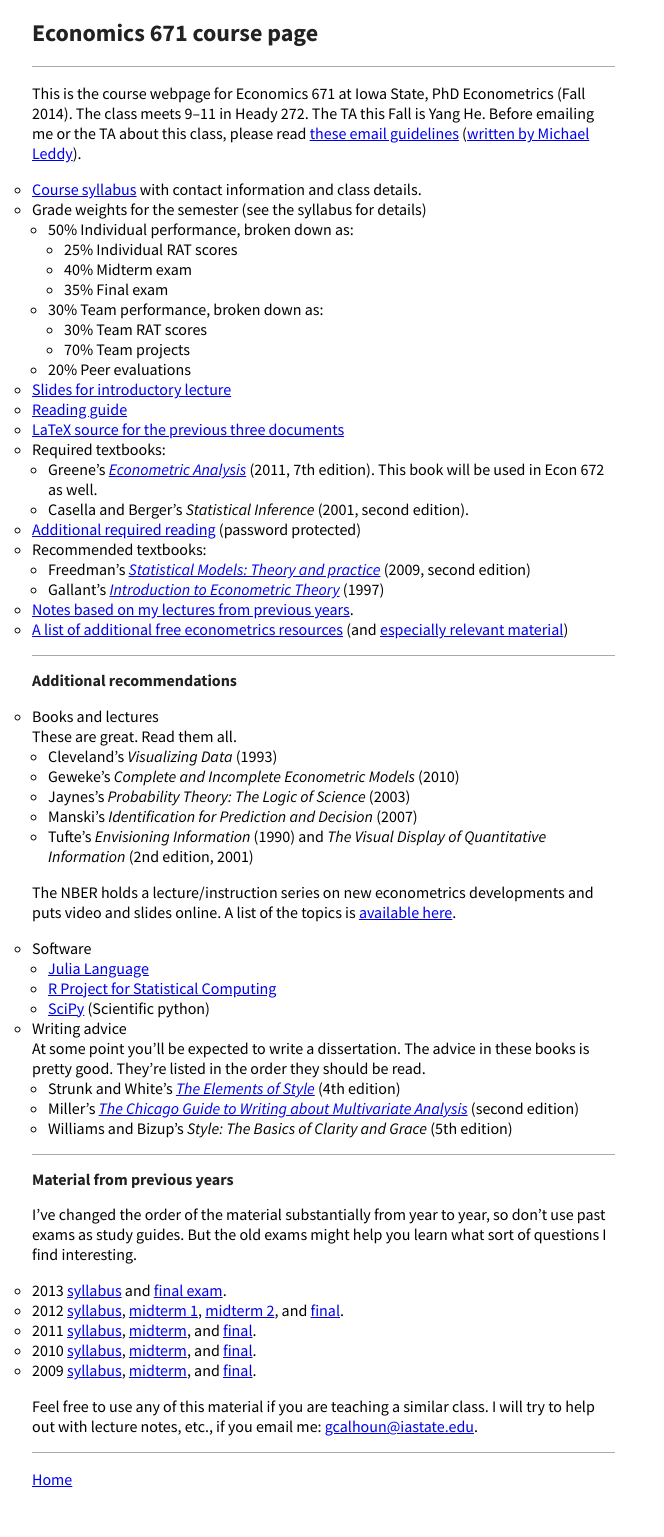
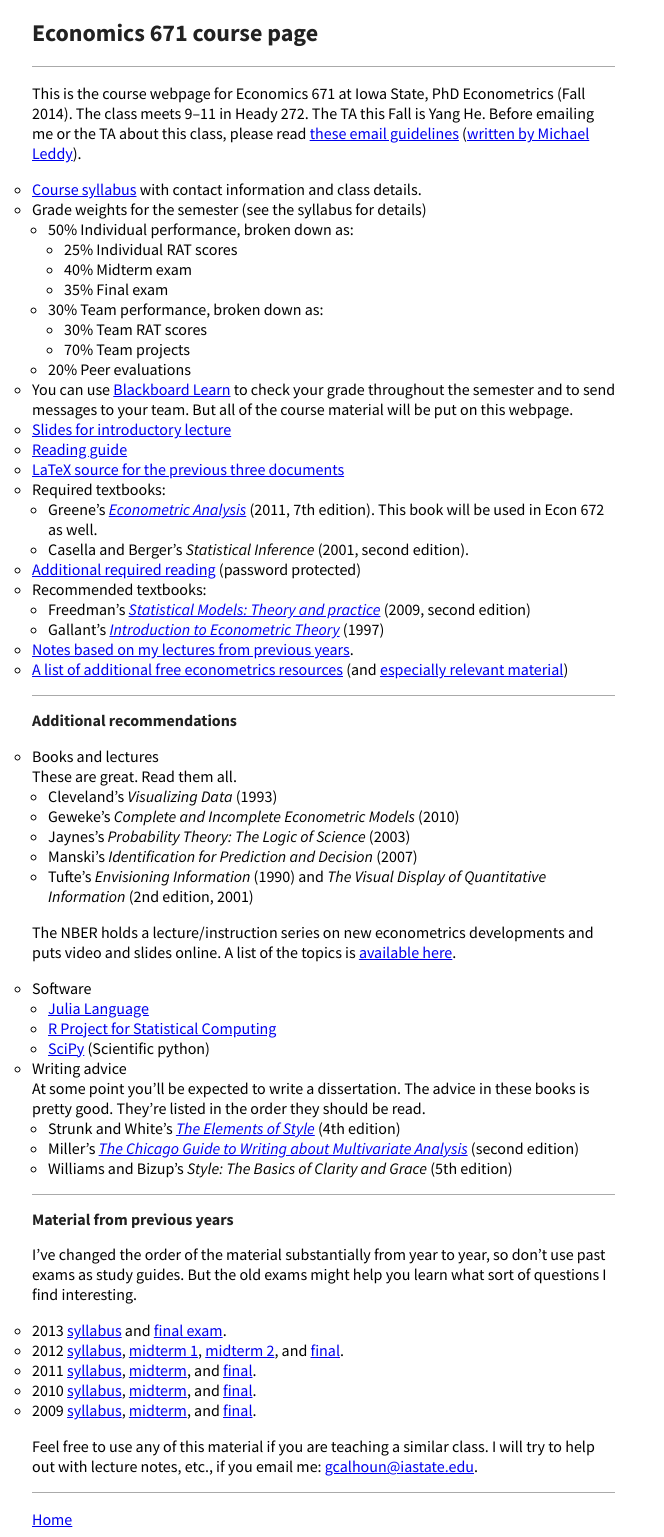
Before and after one commit to mmkuang/grayclhn.github.io, a Jekyll site: the page built from 671/index.md, in a window 1280 px wide. Shown: the whole page, without its empty margins (0-664 px from the left). Built offline with Jekyll 4.4.1, drawn with Linux system fonts in a browser that asks for light colours; Markdown is read by kramdown in place of the engine named in the settings; before the commit the page ends 1497 px from its top, so only the background shows below that.

Commit message:
Add link to blackboard to 671 homepage

```diff
--- a/671/index.md
+++ b/671/index.md
@@ -20,6 +20,9 @@ Michael Leddy][leddy]).
     * 30% Team RAT scores
     * 70% Team projects
   * 20% Peer evaluations
+* You can use [Blackboard Learn][] to check your grade throughout the
+  semester and to send messages to your team. But all of the course
+  material will be put on this webpage.
 * [Slides for introductory lecture](slides-2014.pdf)
 * [Reading guide](readingguide-2014.pdf)
 * [LaTeX source for the previous three documents](source-2014.zip)
@@ -36,6 +39,7 @@ Michael Leddy][leddy]).
 * [A list of additional free econometrics resources][EFLP]
   (and [especially relevant material][EFLP2])
 
+[Blackboard Learn]: https://bb.its.iastate.edu
 [leddy]: http://mleddy.blogspot.com/2005/01/how-to-e-mail-professor.html
 [Econometric Analysis]: http://pages.stern.nyu.edu/~wgreene/Text/econometricanalysis.htm
 [Statistical Models: Theory and practice]: http://www.stat.berkeley.edu/~census
```
